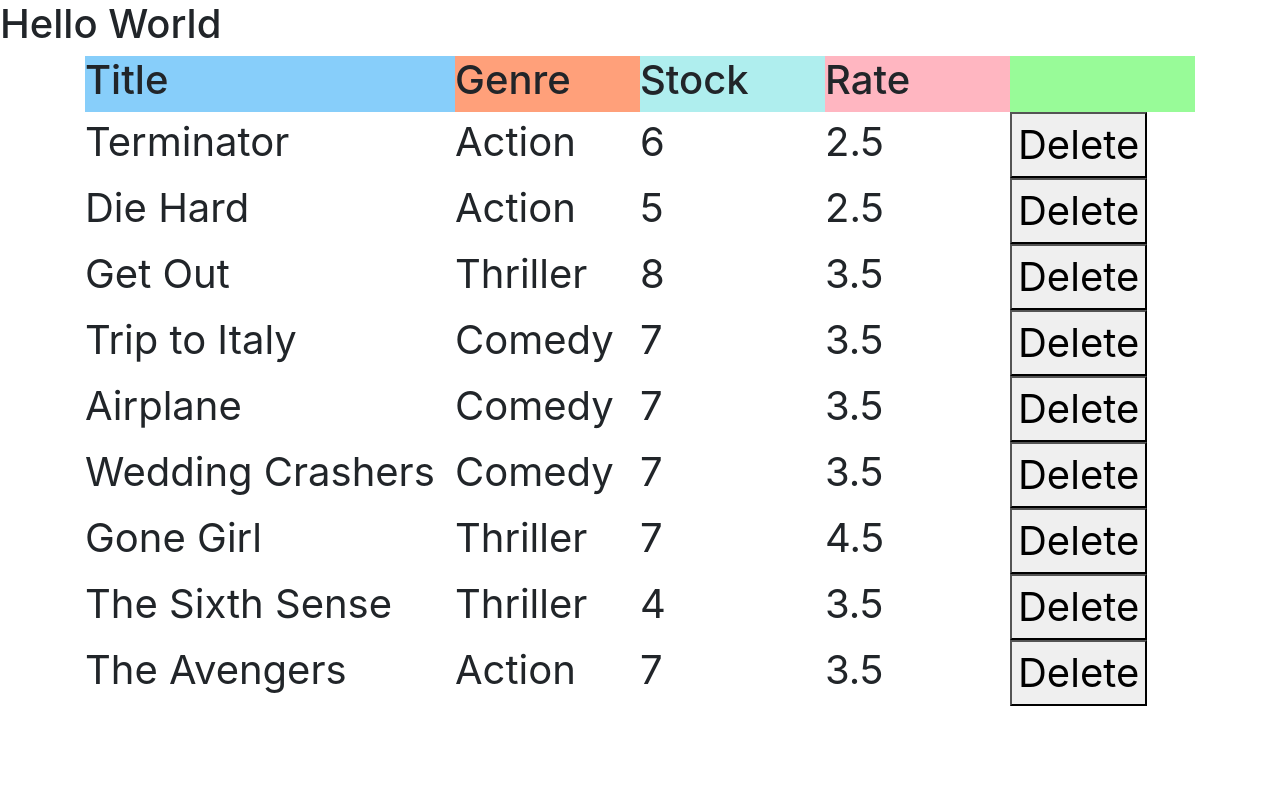
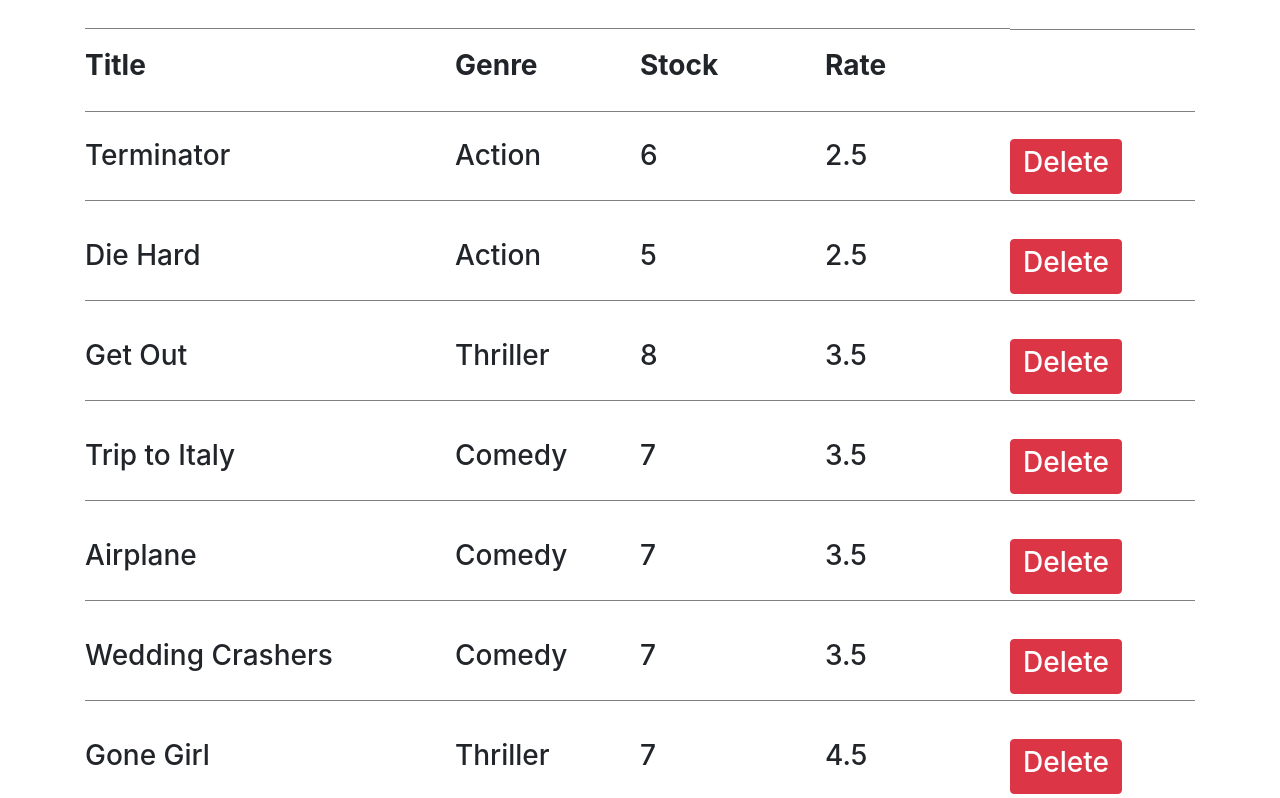
Before and after one commit to lopezg3000/vidly, a React (Create React App) app: page / in a window 1280 px wide. Shown: the top 798 px of the page. Built offline with nearby package versions, Linux system fonts and the light colour scheme.

Commit message:
infoCssAndButtonBootstrap

```diff
--- a/src/components/dummy.js
+++ b/src/components/dummy.js
@@ -5,8 +5,8 @@ import MovieInfo from "./movieInfo"
 const Header = props => {
     return (
         <div className="container">
-            {props.headerItemsArr.map(headerItem => <div key={headerItem} className={headerItem}><h1>{headerItem}</h1></div>)}
-            <div className="blankColumn"></div>
+            {props.headerItemsArr.map(headerItem => <div key={headerItem} className="columnHeader"><h3>{headerItem}</h3></div>)}
+            <div className="columnEmptyDiv"></div>
             <MovieInfo />
         </div>
     )
--- a/src/components/grid.js
+++ b/src/components/grid.js
@@ -5,7 +5,6 @@ import Header from "./dummy"
 const Grid = () => {
     return (
         <div>
-            <h1>Hello World</h1>
             <Header headerItemsArr={["Title", "Genre", "Stock", "Rate"]} />
         </div>
     );
--- a/src/components/movieInfo.js
+++ b/src/components/movieInfo.js
@@ -14,21 +14,21 @@ class MovieInfo extends Component {
         return (
             <React.Fragment>
                 {this.state.data.map(movie => (
-                    <React.Fragment>
-                        <div key={movie.title} className={movie.title}>
-                            {movie.title}
+                    <React.Fragment key={movie._id}>
+                        <div className="movieInfo">
+                            <h3>{movie.title}</h3>
                         </div>
-                        <div key={movie.genre.name} className={movie.genre.name}>
-                            {movie.genre.name}
+                        <div className="movieInfo">
+                            <h3>{movie.genre.name}</h3>
                         </div>
-                        <div key={movie.numberInStock} className={movie.numberInStock}>
-                            {movie.numberInStock}
+                        <div className="movieInfo">
+                            <h3>{movie.numberInStock}</h3>
                         </div>
-                        <div key={movie.dailyRentalRate} className={movie.dailyRentalRate}>
-                            {movie.dailyRentalRate}
+                        <div className="movieInfo">
+                            <h3>{movie.dailyRentalRate}</h3>
                         </div>
-                        <div className="deleteButton">
-                            <button>Delete</button>
+                        <div className="buttonContainer">
+                            <button type="button" className="btn btn-danger" ><h3>Delete</h3></button>
                         </div>
                     </React.Fragment>
                 ))}
--- a/src/grid.css
+++ b/src/grid.css
@@ -1,14 +1,39 @@
 .container {
-    font-size: 40px;
+    /* font-size: 40px; */
     width: 100%;
     /* background: LightGray; */
     display: grid;
     grid-template-columns: 2fr 1fr 1fr 1fr 1fr;
+    grid-template-rows: repeat(10, 100px);
+    align-items: center;
+    /* grid-gap: 5px; */
+    padding-top: 20px;
 
 }
 
-.Title{background:LightSkyBlue;}
-.Genre{background:LightSalmon;}
-.Stock{background:PaleTurquoise;}
-.Rate{background:LightPink;}
-.blankColumn{background: palegreen}
+
+.columnHeader {
+    border-top: 1px solid gray;
+    border-bottom: 1px solid gray;
+    padding: 20px 0 20px 0;
+}
+
+.columnHeader h3{
+        font-weight: bold;
+}
+
+.columnEmptyDiv {
+    border-top: 1px solid gray;
+    border-bottom: 1px solid gray;
+    padding: 40.5px;
+}
+
+.movieInfo {
+    border-bottom: 1px solid gray;
+    padding: 0 0 20px 0;
+}
+
+.buttonContainer {
+    border-bottom: 1px solid gray;
+    padding: 0px 0 6px 0;
+}
```
